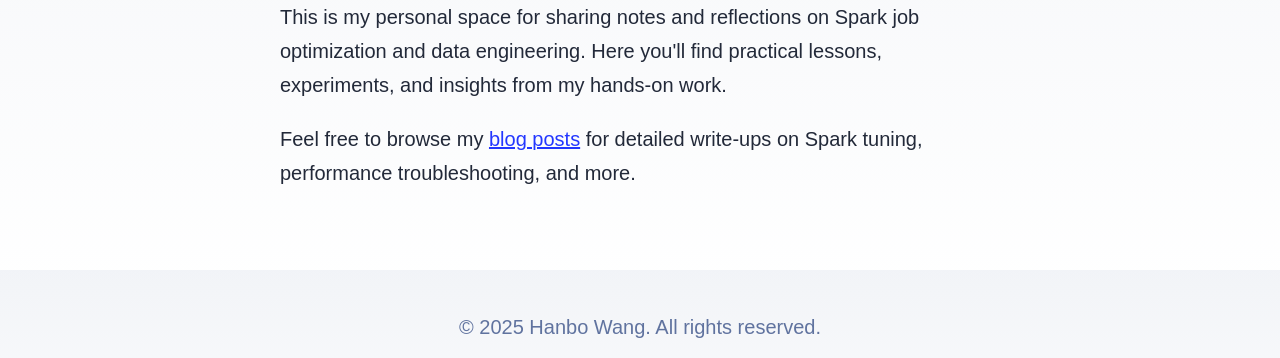
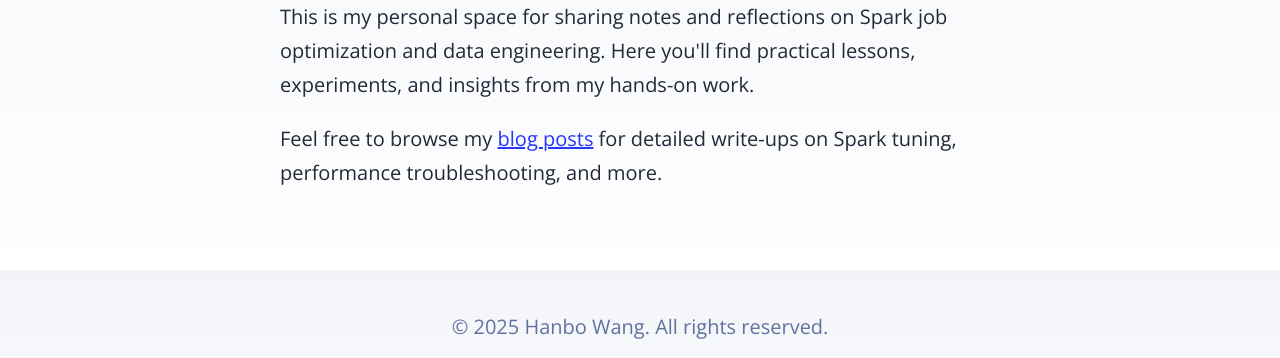
Before and after one commit to mag1cfrog/data-engineering-notes, an Astro site: page / in a window 1280 px wide. Shown: the part 305-663 px from the top of the page. Built offline with nearby package versions, Linux system fonts and the light colour scheme; Astro itself is replaced by a stand-in of ours.

Commit message:
fix: update font family to 'Open Sans' in global styles and add Google Fonts links

```diff
--- a/src/components/BaseHead.astro
+++ b/src/components/BaseHead.astro
@@ -33,9 +33,15 @@
 />
 <meta name="generator" content={Astro.generator} />
 
+<!-- Google Fonts -->
+<link rel="preconnect" href="https://fonts.googleapis.com">
+<link rel="preconnect" href="https://fonts.gstatic.com" crossorigin>
+<link href="https://fonts.googleapis.com/css2?family=Open+Sans:ital,wght@0,300;0,400;0,500;0,600;0,700;0,800;1,300;1,400;1,500;1,600;1,700;1,800&display=swap" rel="stylesheet">
+
 <!-- Font preloads -->
 <link rel="preload" href={atkinstonRegular} as="font" type="font/woff" crossorigin />
 <link rel="preload" href={atkinstonBold} as="font" type="font/woff" crossorigin />
+
 
 <!-- Font face declarations -->
 <style define:vars={{ atkinstonRegular, atkinstonBold }}>
--- a/src/styles/global.css
+++ b/src/styles/global.css
@@ -31,7 +31,7 @@
 	font-display: swap;
 } */
 body {
-	font-family: 'Atkinson', sans-serif;
+	font-family: 'Open Sans', sans-serif;
 	margin: 0;
 	padding: 0;
 	text-align: left;
```
